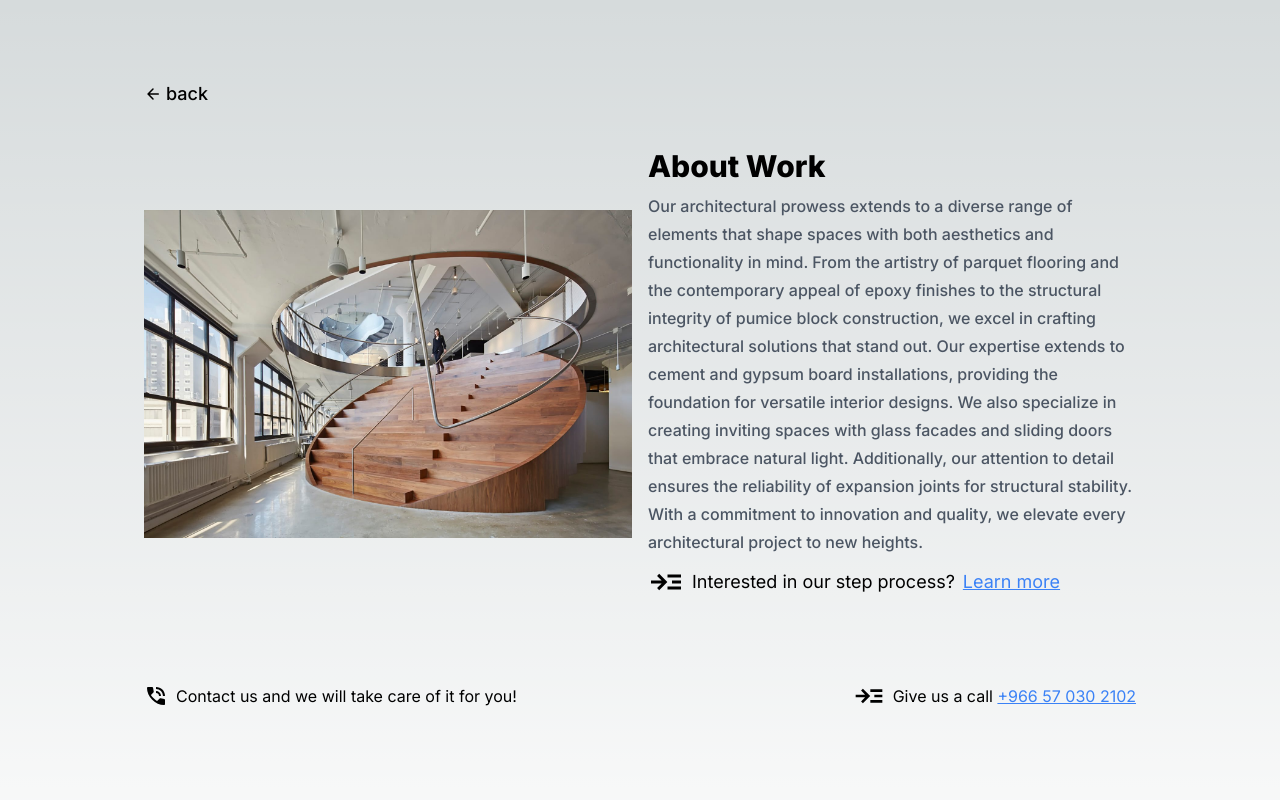
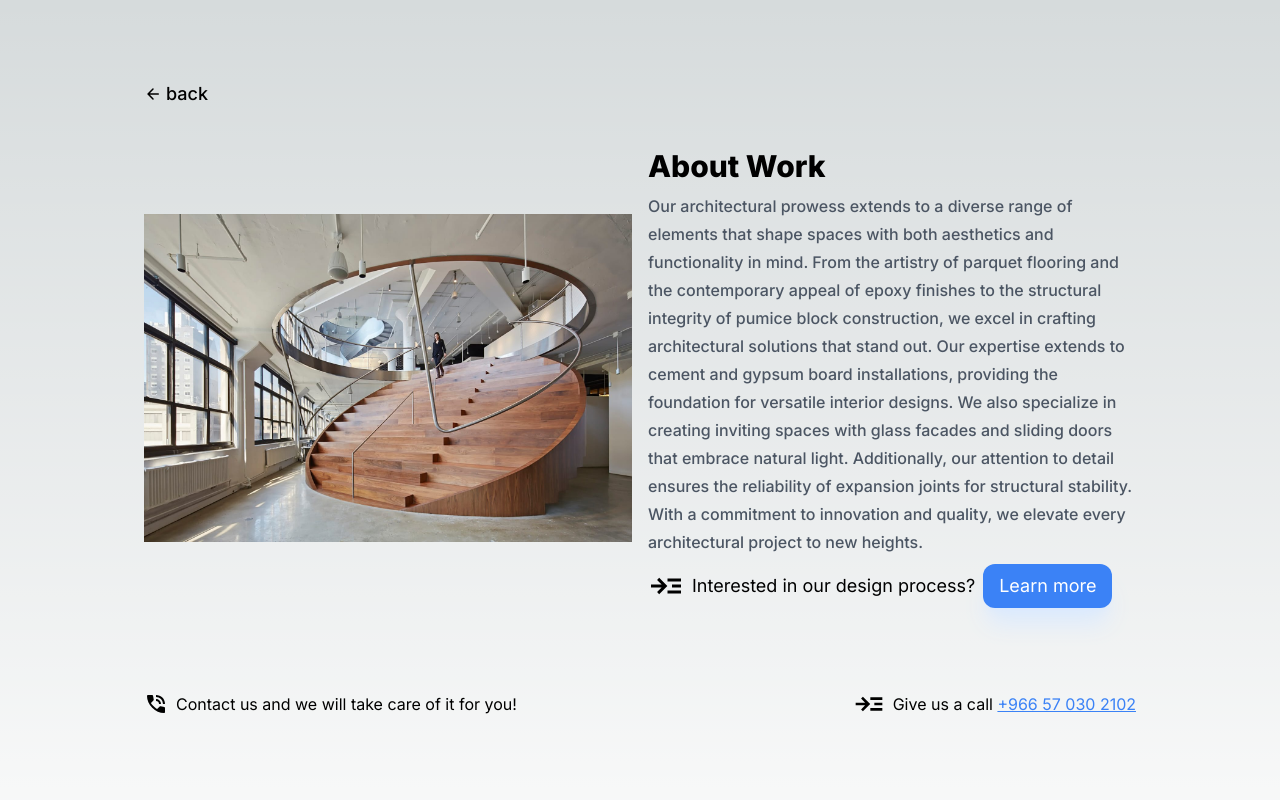
Before and after one commit to karim-mev/sad-construct, a Next.js app: page /services/architectural in a window 1280 px wide. Shown: the top 800 px of the page. Built offline with nearby package versions, Linux system fonts and the light colour scheme.

Commit message:
add a button for learn more

```diff
--- a/next.config.js
+++ b/next.config.js
@@ -1,4 +1,6 @@
 /** @type {import('next').NextConfig} */
-const nextConfig = {}
+const nextConfig = {
+    // output: 'export',
+}
 
 module.exports = nextConfig
--- a/src/app/page.tsx
+++ b/src/app/page.tsx
@@ -12,11 +12,11 @@ import Link from "next/link";
 export default function Home() {
   return (
     <main className="">
-      <div className="relative flex flex-col w-full h-screen">
-        <div className="absolute bg- bg-opacity-30 flex flex-wrap items- justify-between gap-5 px-10 md:px-40 w-full h-full">
+      <div className="relative flex flex-wrap flex-col w-full h-screen">
+        <div className="absolute bg- bg-opacity-30 flex flex-wrap items- justify-between gap-5 px-10 md:px-20 w-full h-full">
           {" "}
-          <div className="flex flex-col items-start justify-center gap-4">
-            <h1 className="text-3xl md:text-7xl text-[#1F1D8B] font-extrabold max-w-[15rem] md:max-w-[35rem] !leading-snug">
+          <div className="flex flex-col items-center sm:items-start justify-center gap-4">
+            <h1 className="text-3xl md:text-4xl lg:text-6xl text-[#1F1D8B] font-extrabold max-w-[15rem] md:max-w-[20rem] lg:max-w-[30rem] !leading-snug">
               YOU DREAM IT WE BUILD IT
             </h1>
             <h3 className="text-lg font-medium text-[#1F1D8B]">
@@ -29,10 +29,10 @@ export default function Home() {
               Learn more
             </Link> */}
           </div>
-          <div className="flex flex-col items-center justify-center">
-            <Image src="/sadeem.svg" alt="" width={300} height={300} />
+          <div className="flex flex-col flex-wrap flex-1 sm:h-full items-center justify-center md:w-min-[10rem] max-w-[]">
+            <Image src="/sadeem.svg" alt="" width={300} height={300} className="min-w-[10rem] md:w-min-[10rem]"/>
 
-            <Image src="/ro2ya.png" alt="" width={400} height={400} />
+            <Image src="/ro2ya.png" alt="" width={400} height={400} className="max-w-[10rem] xl:max-w-none md:w-min-[10rem]"/>
           </div>
         </div>
         {/* <Image
--- a/src/app/services/[service]/page.tsx
+++ b/src/app/services/[service]/page.tsx
@@ -30,14 +30,16 @@ export default function Services({ params }: { params: { service: string } }) {
         <div className="w-full md:w-1/2 flex flex-col gap-2">
           <h2 className="text-3xl font-extrabold">About Work</h2>
           <p className="text-gray-600 font-medium leading-7">{sth?.text}</p>
-          <Link
-            href={`https://sad-construct.vercel.app/services/sth/data/${params.service}`}
-            className="flex text-lg items-center gap-2"
-          >
+          <div className="flex text-lg items-center gap-2">
             <ReadMore />
-            Interested in our step process?{" "}
-            <span className="underline text-blue-500">Learn more</span>
-          </Link>
+            Interested in our design process?{" "}
+            <Link
+              href={`https://sad-construct.vercel.app/services/sth/data/${params.service}`}
+              className="text-white text-lg bg-blue-500 hover:bg-blue-400 px-4 py-2 rounded-xl shadow-xl shadow-blue-100"
+            >
+              Learn more
+            </Link>
+          </div>
         </div>
       </div>
       <div className="flex flex-wrap justify-between">
@@ -46,9 +48,7 @@ export default function Services({ params }: { params: { service: string } }) {
         </div>
         <div className="flex gap-2 items-center">
           <ReadMore />
-          <Link
-            href="https://wa.me/+966570302102"
-          >
+          <Link href="https://wa.me/+966570302102">
             Give us a call{" "}
             <span className="underline text-blue-500">+966 57 030 2102</span>
           </Link>
```
